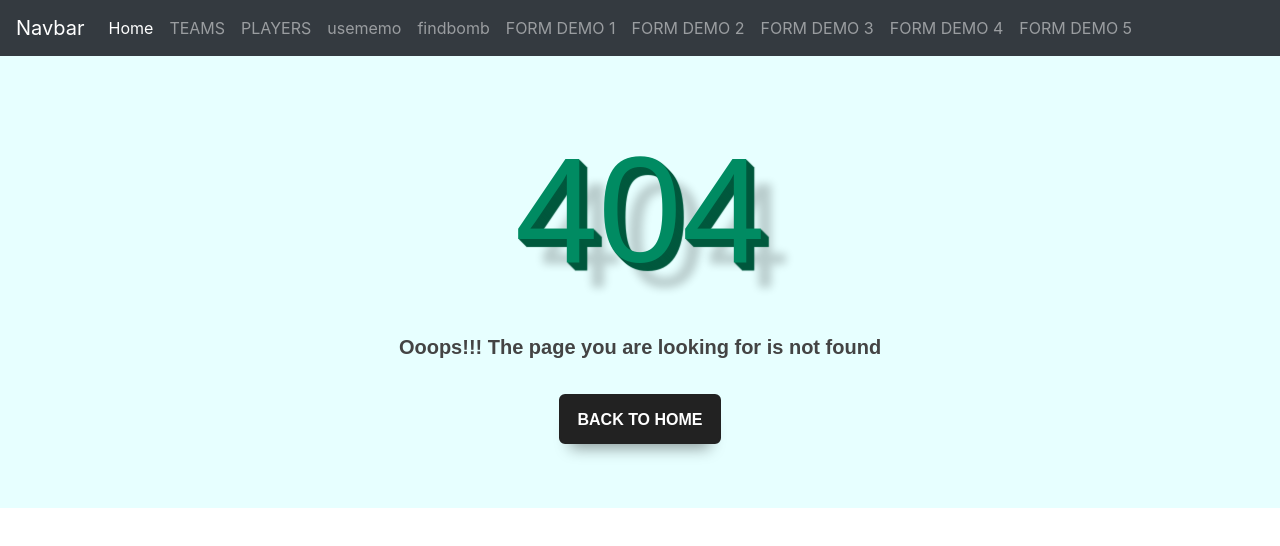
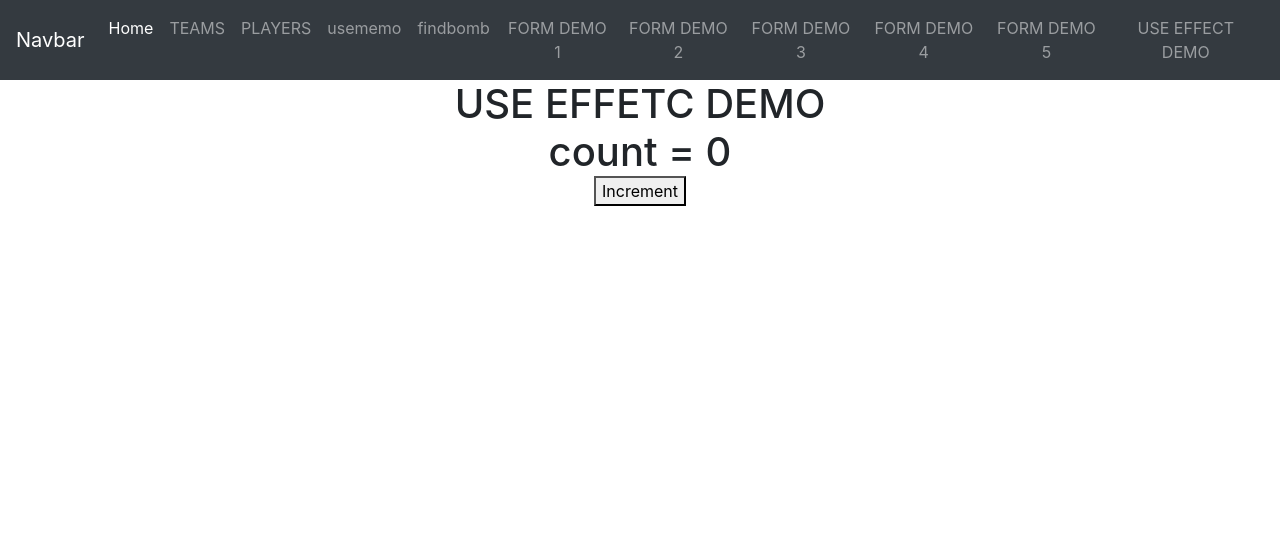
Before and after one commit to samirvithlani/2025-mern-evn, a React (Vite) app: page /useeffectdemo in a window 1280 px wide. Before the commit this address had no page. Shown: the top 546 px of the page. Built offline with nearby package versions, Linux system fonts and the light colour scheme.

Commit message:
useEffectDemo

```diff
--- a/src/App.jsx
+++ b/src/App.jsx
@@ -28,6 +28,7 @@
 import { FormDemo3 } from './components/FormDemo3'
 import { FormDemo4 } from './components/FormDemo4'
 import { FormDemo5 } from './components/FormDemo5'
+import { UseEffectDemo } from './components/UseEffectDemo'
 
 function App() {
 
@@ -61,6 +62,7 @@
         <Route path='/formdemo3' element = {<FormDemo3/>}></Route>
         <Route path='/formdemo4' element = {<FormDemo4/>}></Route>
         <Route path='/formdemo5' element = {<FormDemo5/>}></Route>
+        <Route path='/useeffectdemo' element = {<UseEffectDemo/>}></Route>
         {/* <Route path='/*' element ={<h1>404</h1>}></Route> */}
         <Route path='/*' element ={<Error404/>}></Route>
       </Routes>
--- a/src/components/FormDemo3.jsx
+++ b/src/components/FormDemo3.jsx
@@ -46,8 +46,9 @@
                   {...register(`medicines.${index}.frequency`)}
                 ></input>
               </div>
+              <button onClick={()=>{remove(index)}}>REMOVE</button>
+            </div>
 
-            </div>
           );
         })}
         <div>
--- a/src/components/FormDemo4.jsx
+++ b/src/components/FormDemo4.jsx
@@ -69,6 +69,7 @@
         })}
         <br></br>
         <button onClick={()=>{append({ name: "", dosage: "", frequency: "" })}}>ADD MORE</button>
+        <button onClick={()=>{remove(index)}}>REMOVE</button>
         <div>
             <input type="submit" value="submit"></input>
         </div>
--- a/src/components/FormDemo5.jsx
+++ b/src/components/FormDemo5.jsx
@@ -44,7 +44,7 @@
             <div>
                 <label>NAME</label>
                 <input type='text' {...register("name",validationSchema.nameValidator)}
-                onInput={async(e)=>{
+                onChange={async(e)=>{
                     await trigger("name")
                 }}></input>
                 {errors.name?.message}
--- a/src/components/Navabar.jsx
+++ b/src/components/Navabar.jsx
@@ -74,6 +74,11 @@
               FORM DEMO 5
               </Link>
             </li>
+            <li class="nav-item">
+              <Link class="nav-link" to="/useeffectdemo">
+              USE EFFECT DEMO
+              </Link>
+            </li>
 
           </ul>
         </div>
--- /dev/null
+++ b/src/components/UseEffectDemo.jsx
@@ -0,0 +1,17 @@
+import React, { useEffect, useState } from 'react'
+
+export const UseEffectDemo = () => {
+    //()=>{}call back function
+    //[] dependency array
+    const [count, setcount] = useState(0)
+    useEffect(()=>{
+        console.log("use effect called")
+    },[count])
+  return (
+    <div>
+        <h1>USE EFFETC DEMO</h1>
+        <h1>count = {count}</h1>
+        <button onClick={()=>{setcount(count+1)}}>Increment</button>
+    </div>
+  )
+}
```
Also changed, not shown: th.txt.
